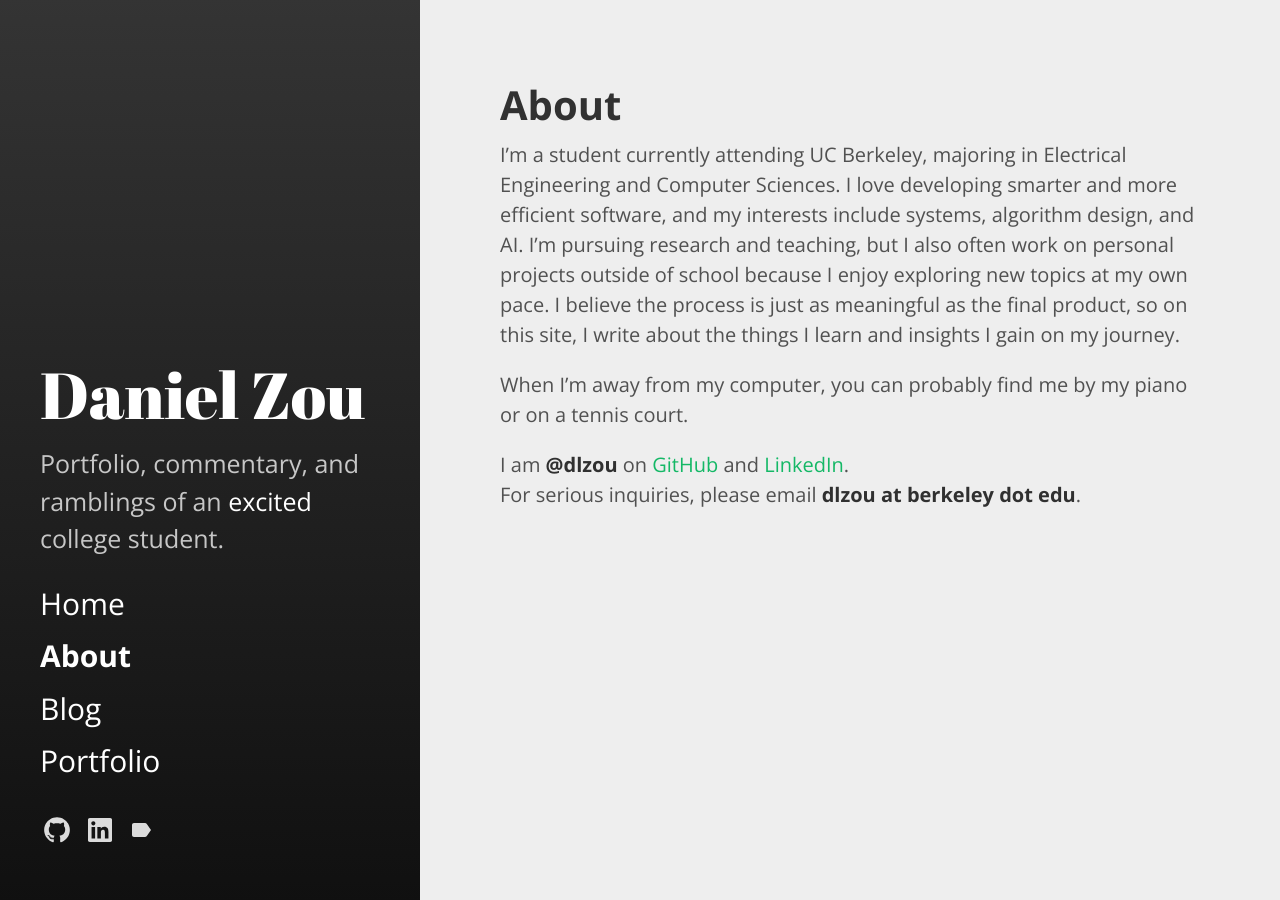
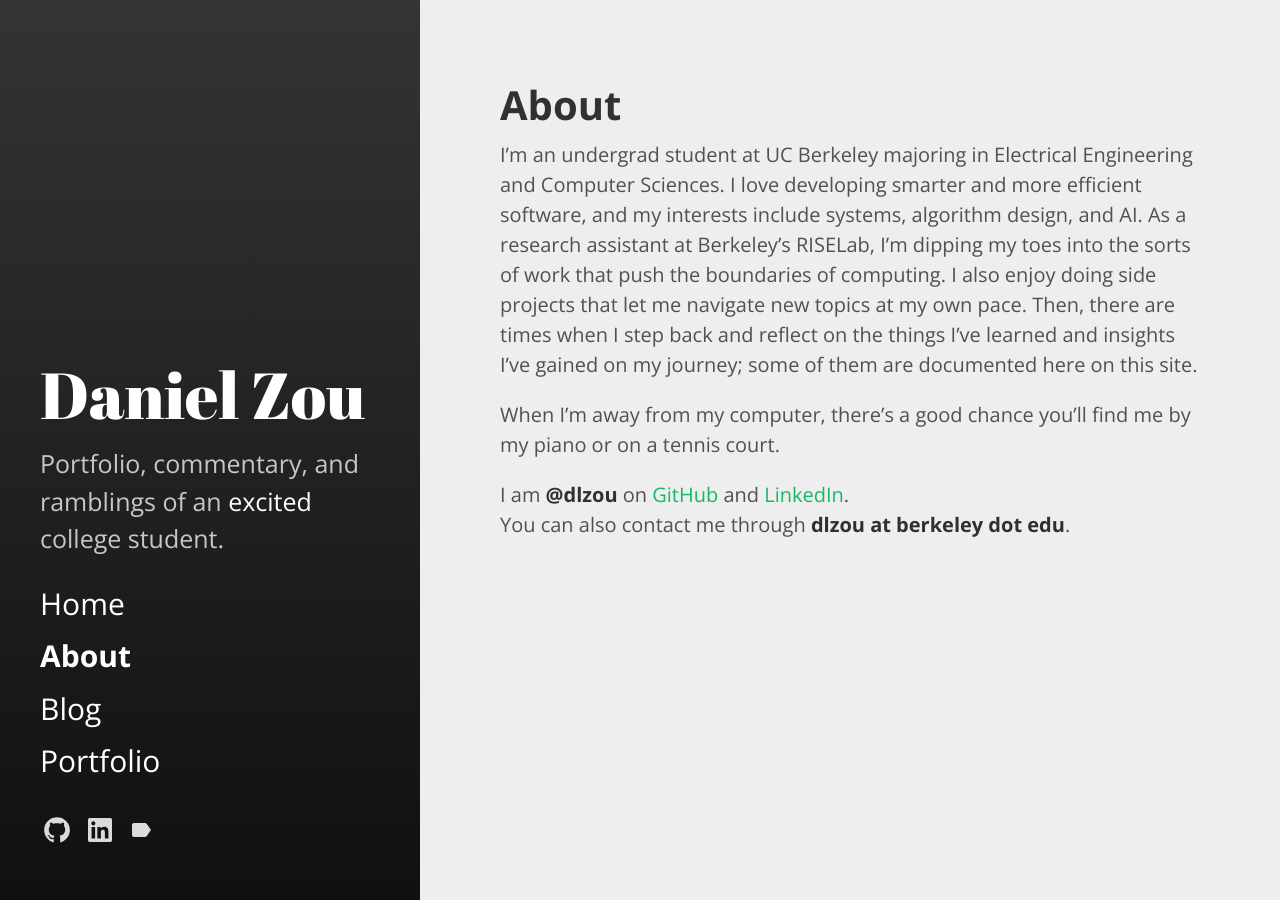
Before and after one commit to dlzou/dlzou.github.io, a Jekyll site: the page built from about.md, in a window 1280 px wide. Built offline with Jekyll 4.4.1, drawn with Linux system fonts in a browser that asks for light colours.

Commit message:
Update about page

```diff
--- a/about.md
+++ b/about.md
@@ -5,9 +5,9 @@ sidebar_link: true
 permalink: /about/
 ---
 
-I'm a student currently attending UC Berkeley, majoring in Electrical Engineering and Computer Sciences. I love developing smarter and more efficient software, and my interests include systems, algorithm design, and AI. I'm pursuing research and teaching, but I also often work on personal projects outside of school because I enjoy exploring new topics at my own pace. I believe the process is just as meaningful as the final product, so on this site, I write about the things I learn and insights I gain on my journey.
+I'm an undergrad student at UC Berkeley majoring in Electrical Engineering and Computer Sciences. I love developing smarter and more efficient software, and my interests include systems, algorithm design, and AI. As a research assistant at Berkeley's RISELab, I'm dipping my toes into the sorts of work that push the boundaries of computing. I also enjoy doing side projects that let me navigate new topics at my own pace. Then, there are times when I step back and reflect on the things I've learned and insights I've gained on my journey; some of them are documented here on this site.
 
-When I'm away from my computer, you can probably find me by my piano or on a tennis court.
+When I'm away from my computer, there's a good chance you'll find me by my piano or on a tennis court.
 
 I am **@dlzou** on [GitHub](https://github.com/dlzou) and [LinkedIn](https://linkedin.com/in/dlzou).\
-For serious inquiries, please email **dlzou at berkeley dot edu**.
+You can also contact me through **dlzou at berkeley dot edu**.
```
